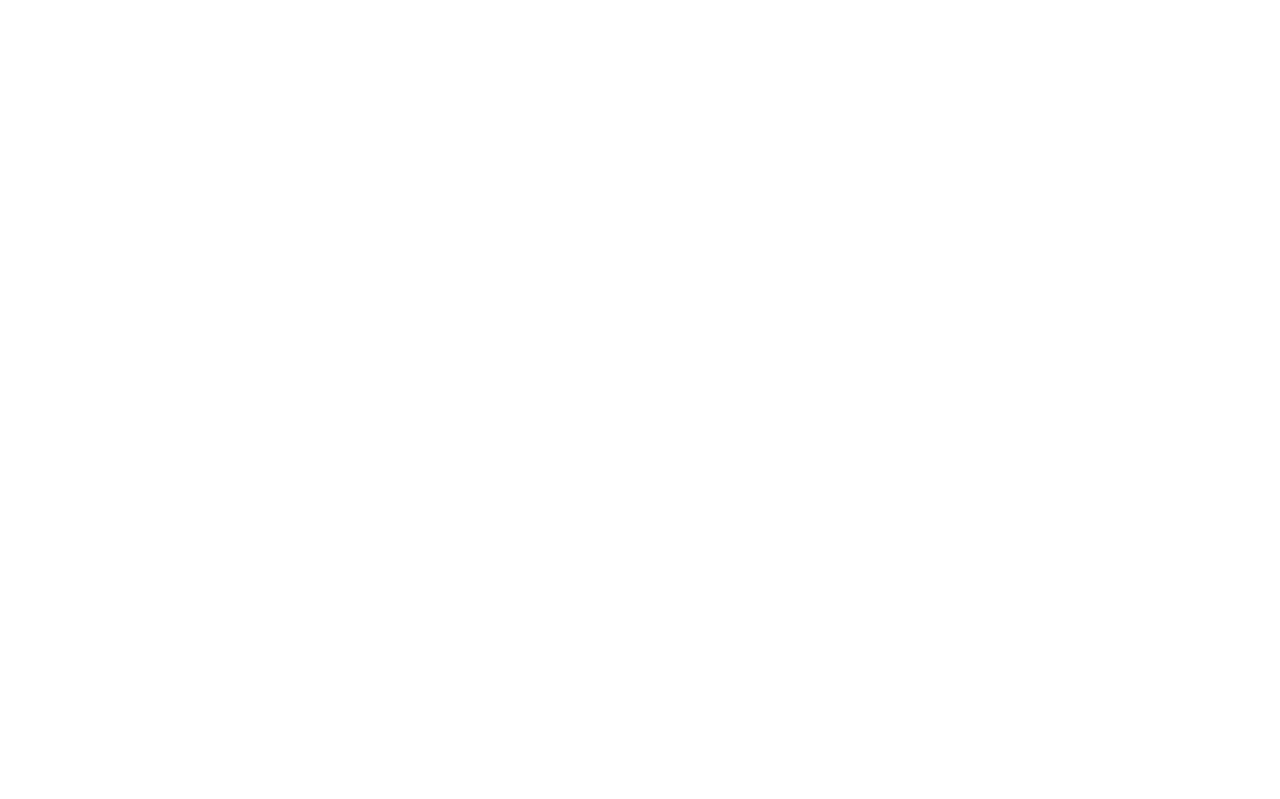
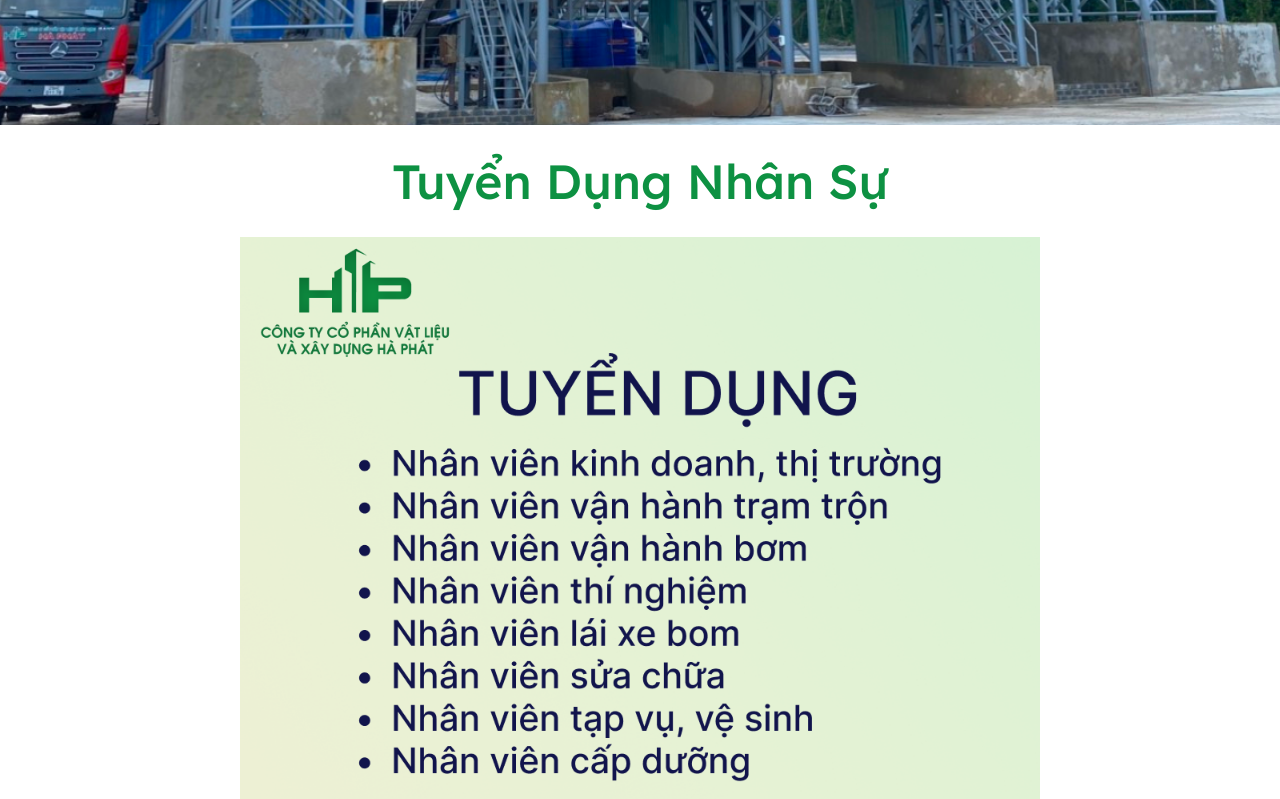
Before and after one commit to long-phamclk/ha-phat, a React (Vite) app: page /nhansu in a window 1280 px wide. Shown: the part 580-1379 px from the top of the page. Before the commit the page ends 800 px from the top, so only its background shows below. Built offline with nearby package versions, Linux system fonts and the light colour scheme.

Commit message:
add nhan su

```diff
--- a/src/pages/DuAn.tsx
+++ b/src/pages/DuAn.tsx
@@ -11,7 +11,7 @@
         <TitleWrapper>
           <Title>Sản Phẩm Dịch Vụ</Title>
         </TitleWrapper>
-        <ImageGrid></ImageGrid>
+        <ImageGrid />
       </Wrapper>
       <Footer />
     </div>
--- a/src/pages/NhanSu.tsx
+++ b/src/pages/NhanSu.tsx
@@ -1,7 +1,50 @@
-import React from "react";
+import Header from "../components/Header";
+import Footer from "../components/Footer";
+import styled from "styled-components";
+import image from "../assets/tuyen dung nhan su.png";
 
 const NhanSu = () => {
-  return <div></div>;
+  return (
+    <div>
+      <Header />
+      <Wrapper>
+        <TitleWrapper>
+          <Title>Tuyển Dụng Nhân Sự</Title>
+        </TitleWrapper>
+        <ImageWrapper>
+          <StyledImage src={image} />
+        </ImageWrapper>
+      </Wrapper>
+      <Footer />
+    </div>
+  );
 };
 
 export default NhanSu;
+
+const Wrapper = styled.div`
+  display: flex;
+  flex-direction: column;
+  align-items: center;
+
+  @media (max-width: 1100px) {
+    padding: 0 50px;
+  }
+`;
+
+const TitleWrapper = styled.div``;
+
+const Title = styled.h1`
+  font-size: 3rem;
+  font-weight: 500;
+  color: hsl(144, 84%, 31%);
+  padding-top: 20px;
+`;
+
+const ImageWrapper = styled.div`
+  margin-top: 20px;
+`;
+
+const StyledImage = styled.img`
+  width: 800px;
+`;
```
Also changed, not shown: src/assets/tuyen dung nhan su.png (added).
